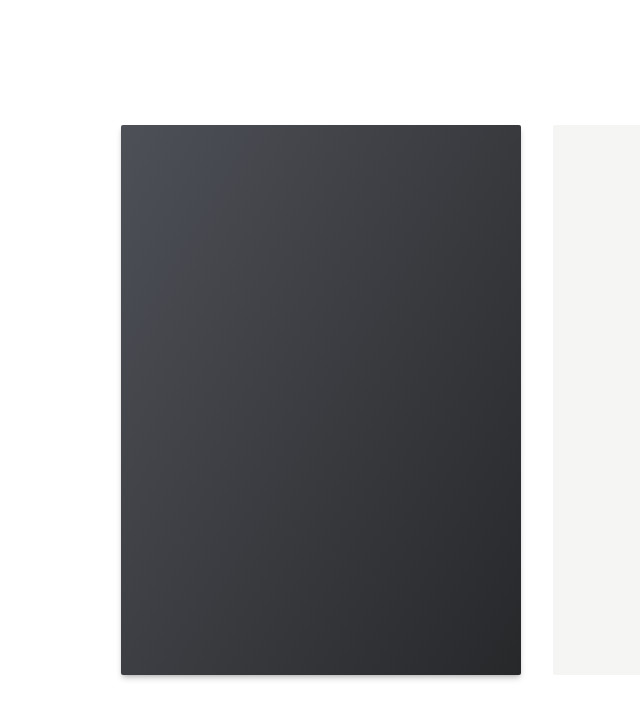
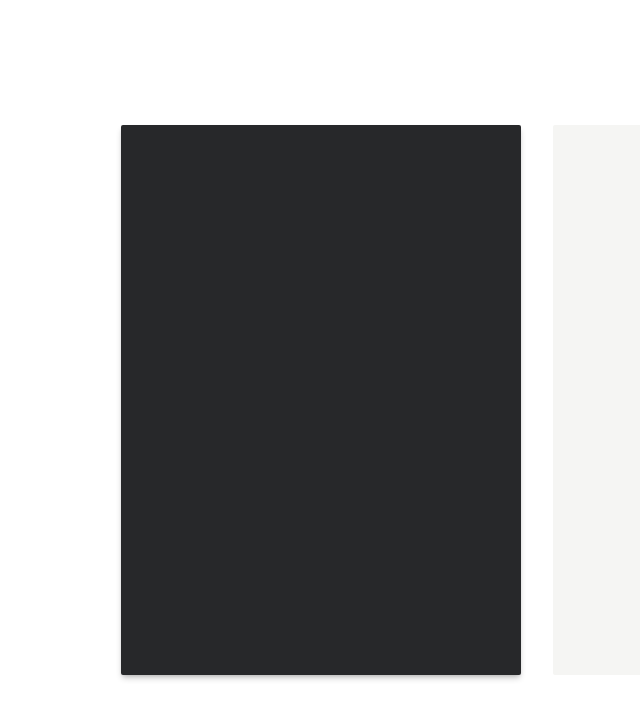
Before and after one commit to Gadiel-Monteabaro/clima-app, a React (Vite) app: page / in a window 1280 px wide. Shown: the top 718 px of the page, without its empty margins (103-743 px from the left). Built offline with nearby package versions, Linux system fonts and the light colour scheme.

Commit message:
style: cambiar estilos background

```diff
--- a/src/index.css
+++ b/src/index.css
@@ -4,10 +4,10 @@
   font-weight: 400;
   color-scheme: light dark;
   color: rgba(255, 255, 255, 0.87);
-  background-color: #2d3037;
+  background-color: #1f2022;
 
   --border-radius: 2px;
-  --first-card-bg: linear-gradient(120deg, #4d5057, #27282a);
+  --first-card-bg: #27282a;
   --second-card-bg: #f5f5f3;
   --card-color: #1e2022;
   --color-white: #fcfcfc;
```
Also changed, not shown: public/Dia soleado.png (added).
